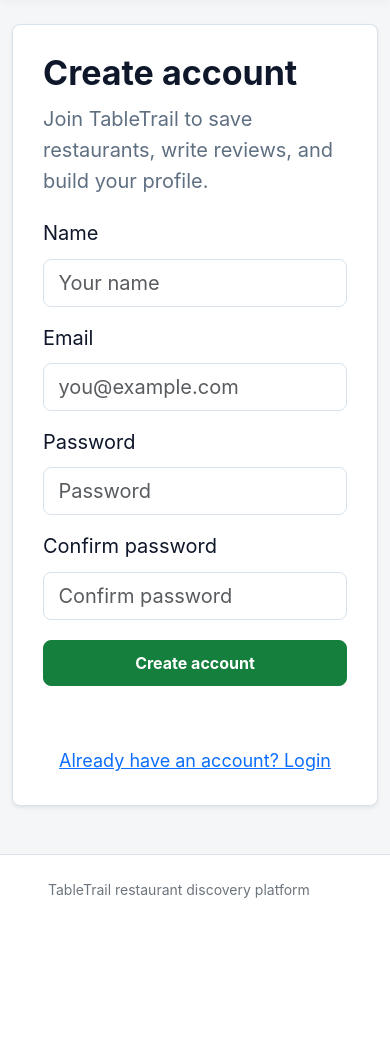
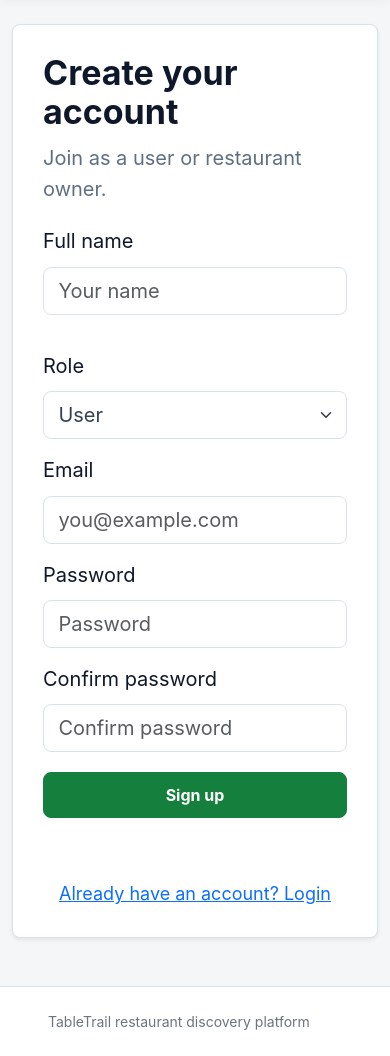
Before and after one commit to choiiis/cits5505-project, a Flask app: page /signup in a window 390 px wide. Shown: the part 61-1117 px from the top of the page. Before the commit the page ends 959 px from the top, so only its background shows below. Run offline with Flask 3, Linux system fonts and the light colour scheme.

Commit message:
Change Signup page

```diff
--- a/app/static/css/signup.css
+++ b/app/static/css/signup.css
@@ -36,13 +36,29 @@ body[data-page="signup"] .auth-shell {
   margin-bottom: 0.65rem;
 }
 
-.form-card .form-control {
+.form-card .form-control,
+.form-card .form-select {
   border-color: #d9e2ec;
   border-radius: 8px;
   color: #334155;
   font-size: 1.25rem;
   min-height: 47px;
   padding: 0.5rem 0.9rem;
+}
+
+.signup-grid {
+  display: grid;
+  gap: 1.25rem;
+}
+
+.signup-grid--two {
+  grid-template-columns: repeat(2, minmax(0, 1fr));
+}
+
+.owner-fields {
+  border-top: 1px solid var(--brand-line);
+  margin-top: 0.75rem;
+  padding-top: 1rem;
 }
 
 .signup-submit {
@@ -67,3 +83,9 @@ body[data-page="signup"] .auth-shell {
 .signup-message.is-error {
   color: #b42318;
 }
+
+@media (max-width: 767.98px) {
+  .signup-grid--two {
+    grid-template-columns: 1fr;
+  }
+}
--- a/app/static/js/signup.js
+++ b/app/static/js/signup.js
@@ -1,12 +1,17 @@
 document.addEventListener("DOMContentLoaded", () => {
     const form = document.getElementById("signupForm");
     const usernameInput = document.getElementById("usernameInput");
+    const roleInput = document.getElementById("roleInput");
     const emailInput = document.getElementById("emailInput");
     const passwordInput = document.getElementById("passwordInput");
     const confirmPasswordInput = document.getElementById("confirmPasswordInput");
+    const ownerFields = document.getElementById("ownerFields");
+    const restaurantNameInput = document.getElementById("restaurantNameInput");
+    const abnNumberInput = document.getElementById("abnNumberInput");
+    const contactNumberInput = document.getElementById("contactNumberInput");
     const message = document.getElementById("signupMessage");
 
-    if (!form || !usernameInput || !emailInput || !passwordInput || !confirmPasswordInput || !message) {
+    if (!form || !usernameInput || !roleInput || !emailInput || !passwordInput || !confirmPasswordInput || !ownerFields || !restaurantNameInput || !abnNumberInput || !contactNumberInput || !message) {
         return;
     }
 
@@ -19,21 +24,50 @@ document.addEventListener("DOMContentLoaded", () => {
         return /^[^\s@]+@[^\s@]+\.[^\s@]+$/.test(value);
     }
 
+    function isOwnerSignup() {
+        return roleInput.value === "owner";
+    }
+
+    function syncOwnerFields() {
+        const ownerSelected = isOwnerSignup();
+        ownerFields.hidden = !ownerSelected;
+
+        [restaurantNameInput, abnNumberInput, contactNumberInput].forEach((input) => {
+            input.required = ownerSelected;
+
+            if (!ownerSelected) {
+                input.classList.remove("is-invalid", "is-valid");
+            }
+        });
+    }
+
     function validateForm() {
         const usernameIsValid = usernameInput.value.trim().length > 0;
         const emailIsValid = isValidEmail(emailInput.value.trim());
         const passwordIsValid = passwordInput.value.trim().length >= 6;
         const passwordsMatch = confirmPasswordInput.value === passwordInput.value && confirmPasswordInput.value.length >= 6;
+        const ownerSelected = isOwnerSignup();
+        const restaurantNameIsValid = !ownerSelected || restaurantNameInput.value.trim().length > 0;
+        const abnNumberIsValid = !ownerSelected || /^\d{11}$/.test(abnNumberInput.value.trim());
+        const contactNumberIsValid = !ownerSelected || contactNumberInput.value.trim().length > 0;
 
         setFieldState(usernameInput, usernameIsValid);
         setFieldState(emailInput, emailIsValid);
         setFieldState(passwordInput, passwordIsValid);
         setFieldState(confirmPasswordInput, passwordsMatch);
+        setFieldState(restaurantNameInput, restaurantNameIsValid);
+        setFieldState(abnNumberInput, abnNumberIsValid);
+        setFieldState(contactNumberInput, contactNumberIsValid);
 
-        return usernameIsValid && emailIsValid && passwordIsValid && passwordsMatch;
+        return usernameIsValid && emailIsValid && passwordIsValid && passwordsMatch && restaurantNameIsValid && abnNumberIsValid && contactNumberIsValid;
     }
 
-    [usernameInput, emailInput, passwordInput, confirmPasswordInput].forEach((input) => {
+    roleInput.addEventListener("change", () => {
+        syncOwnerFields();
+        validateForm();
+    });
+
+    [usernameInput, emailInput, passwordInput, confirmPasswordInput, restaurantNameInput, abnNumberInput, contactNumberInput].forEach((input) => {
         input.addEventListener("input", () => {
             message.textContent = "";
             message.classList.remove("is-error");
@@ -48,4 +82,6 @@ document.addEventListener("DOMContentLoaded", () => {
             message.classList.add("is-error");
         }
     });
+
+    syncOwnerFields();
 });
--- a/app/templates/signup.html
+++ b/app/templates/signup.html
@@ -11,8 +11,8 @@
 {% block content %}
 <main class="auth-shell container d-flex align-items-center justify-content-center py-5">
     <section class="form-card bg-white shadow-sm p-4 w-100">
-        <h1 class="h3 fw-bold">Create account</h1>
-        <p class="text-secondary">Join TableTrail to save restaurants, write reviews, and build your profile.</p>
+        <h1 class="h3 fw-bold">Create your account</h1>
+        <p class="text-secondary">Join as a user or restaurant owner.</p>
 
         {% with messages = get_flashed_messages(with_categories=true) %}
         {% if messages %}
@@ -25,8 +25,9 @@
         {% endwith %}
 
         <form id="signupForm" method="post" action="{{ url_for('signup') }}" novalidate>
+            <div class="signup-grid signup-grid--two">
                 <div class="mb-3">
-                <label class="form-label" for="usernameInput">Name</label>
+                    <label class="form-label" for="usernameInput">Full name</label>
                     <input
                         class="form-control"
                         id="usernameInput"
@@ -35,7 +36,16 @@
                         placeholder="Your name"
                         autocomplete="name"
                         required>
-                <div class="invalid-feedback">Please enter your name.</div>
+                    <div class="invalid-feedback">Please enter your full name.</div>
+                </div>
+
+                <div class="mb-3">
+                    <label class="form-label" for="roleInput">Role</label>
+                    <select class="form-select" id="roleInput" name="role" required>
+                        <option value="customer">User</option>
+                        <option value="owner">Restaurant Owner</option>
+                    </select>
+                </div>
             </div>
 
             <div class="mb-3">
@@ -64,6 +74,46 @@
                 <div class="invalid-feedback">Password must be at least 6 characters.</div>
             </div>
 
+            <div class="owner-fields" id="ownerFields" hidden>
+                <div class="mb-3">
+                    <label class="form-label" for="restaurantNameInput">Restaurant name</label>
+                    <input
+                        class="form-control"
+                        id="restaurantNameInput"
+                        name="restaurant_name"
+                        type="text"
+                        placeholder="Restaurant name"
+                        autocomplete="organization">
+                    <div class="invalid-feedback">Please enter the restaurant name.</div>
+                </div>
+
+                <div class="signup-grid signup-grid--two">
+                    <div class="mb-3">
+                        <label class="form-label" for="abnNumberInput">ABN number</label>
+                        <input
+                            class="form-control"
+                            id="abnNumberInput"
+                            name="abn_number"
+                            type="text"
+                            placeholder="11 digit ABN"
+                            inputmode="numeric">
+                        <div class="invalid-feedback">Please enter an 11 digit ABN.</div>
+                    </div>
+
+                    <div class="mb-3">
+                        <label class="form-label" for="contactNumberInput">Contact number</label>
+                        <input
+                            class="form-control"
+                            id="contactNumberInput"
+                            name="contact_number"
+                            type="tel"
+                            placeholder="Business contact number"
+                            autocomplete="tel">
+                        <div class="invalid-feedback">Please enter a valid contact number.</div>
+                    </div>
+                </div>
+            </div>
+
             <div class="mb-3">
                 <label class="form-label" for="confirmPasswordInput">Confirm password</label>
                 <input
@@ -77,7 +127,7 @@
                 <div class="invalid-feedback">Passwords must match.</div>
             </div>
 
-            <button class="btn btn-success w-100 signup-submit" type="submit">Create account</button>
+            <button class="btn btn-success w-100 signup-submit" type="submit">Sign up</button>
             <p class="signup-message mb-0 mt-3" id="signupMessage" role="status" aria-live="polite"></p>
         </form>
 
```
Lines whose indentation alone changed are shown as unchanged.
